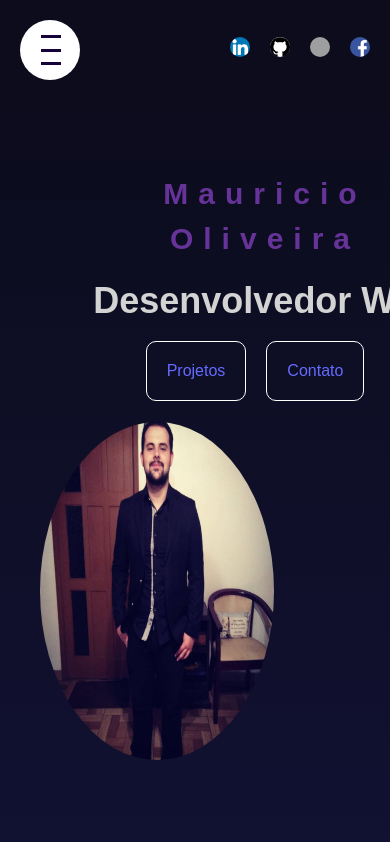
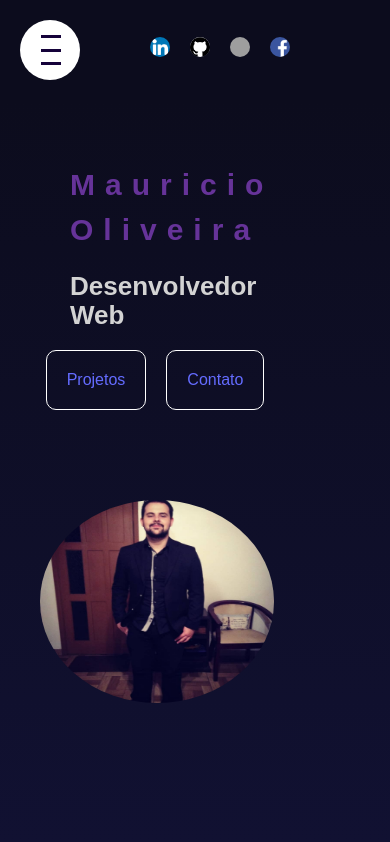
Before and after one commit to Mauricio8583/portfolioweb, a React (Vite) app: page / in a window 390 px wide. Shown: the top 842 px of the page. Built offline with nearby package versions, Linux system fonts and the light colour scheme; grey boxes are pictures that could not be loaded.

Commit message:
Fixing styles in mobile devices

```diff
--- a/src/components/navbar/navbar.scss
+++ b/src/components/navbar/navbar.scss
@@ -12,7 +12,8 @@
         justify-content: space-between;
 
         @include mobile{
-            justify-content: flex-end;
+            justify-content: center;
+            margin-right: 70px;
             padding: 20px;
         }
 
--- a/src/components/profile/profile.scss
+++ b/src/components/profile/profile.scss
@@ -20,7 +20,8 @@
             width: 100%;
             gap: 20px;
             align-items: center;
-            text-align: center;
+            text-align: left;
+            margin-right: 60px;
         }
 
         h2{
@@ -33,7 +34,9 @@
             font-size: 84px;
 
             @include mobile{
-                font-size: 36px;
+                font-size: 26px;
+                text-align: left;
+                margin-right: 200px;
             }
         }
 
@@ -47,6 +50,12 @@
                 margin-right: 20px;
                 font-weight: 300;
                 cursor: pointer;
+
+            }
+
+            @include mobile{
+                margin-right: 200px;
+                display: flex;
             }
         }
     }
@@ -58,9 +67,9 @@
         right: 60px;
 
         @include mobile{
-            height: 50%;
+            height: 30%;
             width: 60%;
-            top: unset;
+            top: 500px;
             bottom: 0;
             left: 40px;
             border-radius: 20%;
--- a/src/components/sidebar/sidebar.scss
+++ b/src/components/sidebar/sidebar.scss
@@ -38,6 +38,8 @@
 
                 @include mobile{
                     width: 20px;
+                    text-align: left;
+                    margin-right: 120px;
                 }
             }
         }
--- a/src/components/skills/Skills.jsx
+++ b/src/components/skills/Skills.jsx
@@ -1,12 +1,10 @@
 import { useRef } from 'react'
 import './skills.scss'
-import { motion, useInView } from 'framer-motion'
+import { motion } from 'framer-motion'
 
 const Skills = () => {
 
    const ref = useRef();
-
-   const isInView = useInView(ref, {margin: '-100px'});
 
    const variants = {
     initial: {
@@ -26,7 +24,7 @@ const Skills = () => {
    }
 
   return (
-    <motion.div className='skills' variants={variants} initial='initial' animate={isInView && 'animate'} ref={ref}>
+    <motion.div className='skills' variants={variants} initial='initial' animate='animate' ref={ref}>
         <motion.div className='textContainer' variants={variants}>
             <p>Desenvolvedor Júnior <br />
             Estudante de Tecnologia</p>
```
Also changed, not shown: src/components/skills/skills.scss (line endings or trailing spaces).
